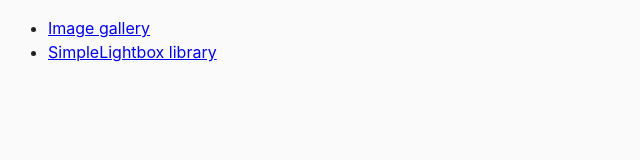
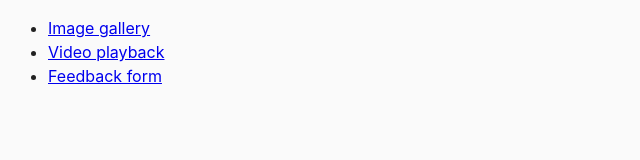
Before and after one commit to LizaPylyp/goit-js-hw-08, a plain HTML site: page index.html in a window 1280 px wide. Shown: the whole page, without its empty margins (0-640 px from the left). Drawn offline with Linux system fonts and the light colour scheme.

Commit message:
Update index.html

```diff
--- a/index.html
+++ b/index.html
@@ -2,15 +2,16 @@
 <html lang="en">
   <head>
     <meta charset="UTF-8" />
+    <meta http-equiv="X-UA-Compatible" content="IE=edge" />
     <meta name="viewport" content="width=device-width, initial-scale=1.0" />
-    <meta http-equiv="X-UA-Compatible" content="ie=edge" />
-    <title>Homework 7</title>
+    <title>Homework 8</title>
     <link rel="stylesheet" href="css/common.css" />
   </head>
   <body>
     <ul>
       <li><a href="01-gallery.html">Image gallery</a></li>
-      <li><a href="02-lightbox.html">SimpleLightbox library</a></li>
+      <li><a href="02-video.html">Video playback</a></li>
+      <li><a href="03-feedback.html">Feedback form</a></li>
     </ul>
   </body>
 </html>
```
